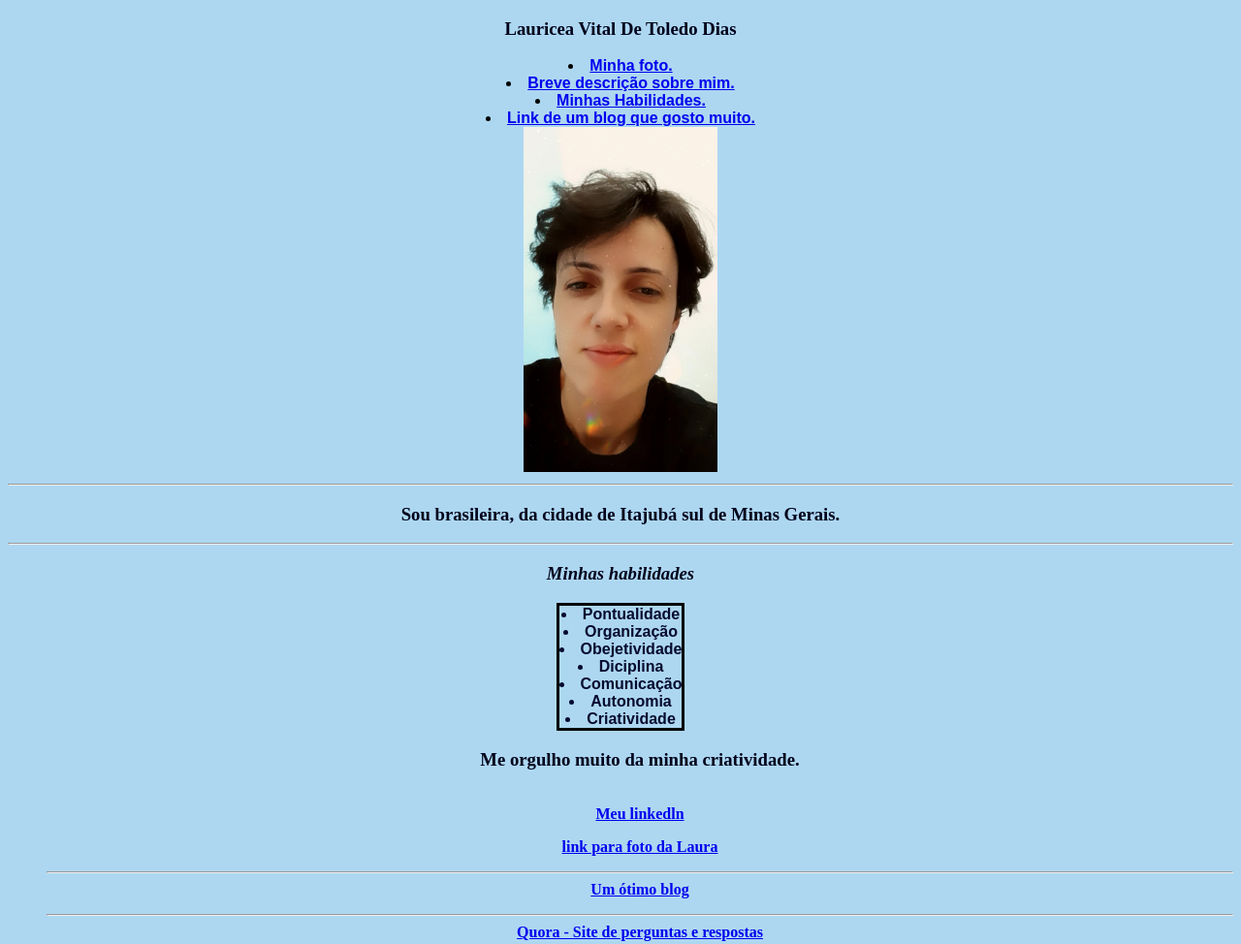
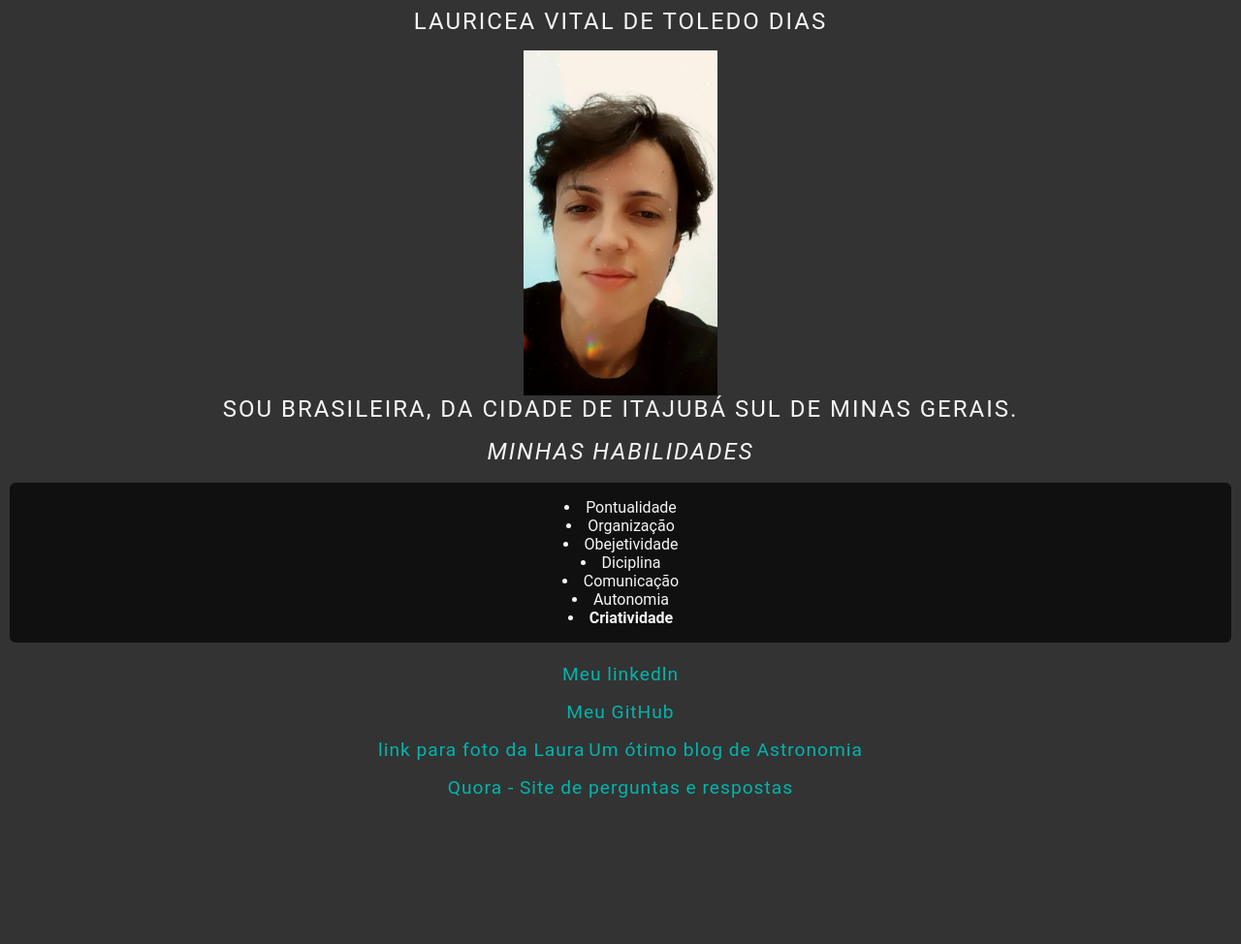
Before and after one commit to Laura-dias388/Laura-dias388.github.io, a plain HTML site: page index.html in a window 1280 px wide. Shown: the whole page at 97% size. After the commit the page ends 832 px from the top, so only its background shows below. Drawn offline with Linux system fonts and the light colour scheme.

Commit message:
Reiniciando meu portifolio

```diff
--- a/index.html
+++ b/index.html
@@ -10,20 +10,19 @@
 </head>
 <body>
     <h3>Lauricea Vital De Toledo Dias</h3>
-<header class="font
+<!-- <header class="font
 " >
     <li> <a href="#imgl"> Minha foto.</a></li>
     <li> <a href="#desc"> Breve descrição sobre mim.</a></li>
     <li> <a href="#hab"> Minhas Habilidades.</a></li>
     <li> <a href="#blog"> Link de um blog que gosto muito.</a></li>
-</header>
+</header> -->
 <img id="imgl" src="./IMG_20220407_020230_534.webp" width="200px" alt="Foto de Lauricea">
-<hr>
 <h3 id="desc" >Sou brasileira, da cidade de Itajubá sul de Minas Gerais.</h3>
-<hr>
+
 <h3 id="hab" > <em>Minhas habilidades</em></h3>
 
-<div class="caixa border" >
+<div class="caixa_border" >
     <li>Pontualidade</li>
     <li>Organização</li>
     <li>Obejetividade</li>
@@ -32,16 +31,18 @@
     <li>Autonomia</li>
     <li><strong>Criatividade</strong></li>
 </div>
-<ul class="list-style">
-<h3>Me orgulho muito da minha criatividade.</h3>
+<!-- <h3>Me orgulho muito da minha criatividade.</h3> -->
 <br>
 <a href=" linkedin.com/in/lauricea-dias-83ba72207 " target="_blank" >Meu linkedln</a>
 <p>
+<a href="Laura-dias388" target="_blank">Meu GitHub</a>
+
+</p>
+</div>
+<div class="caixa border" >
 <a href="#imgl">link para foto da Laura</a>
-<hr>
-<a id="blog" href="https://unidospelaastronomia.wordpress.com/" target="_blank" >Um ótimo blog</a>
+<a id="blog" href="https://unidospelaastronomia.wordpress.com/" target="_blank" >Um ótimo blog de Astronomia</a>
 </p>
-<hr>
 <a id="hover" href="https://pt.quora.com/" target="_blank" >Quora - Site de perguntas e respostas</a>
 <script src="script.js"></script>
 </body>
--- a/style.css
+++ b/style.css
@@ -1,61 +1,39 @@
-h3{
-    color:rgb(1, 1, 27);
-}
-body{
-    background-color: rgb(173, 215, 241);
-    text-align: center;
-    font-weight: bold;
-}
-li{
-    font-family: sans-serif;
-    text-align: center;
-    text-align: inherit;
-}
 
-.list-style{
-    font: sbold;
-    font: italic;
- }
-.caixa{
-    color: rgb(6, 10, 47);
-    display: inline-block;
-    vertical-align: top;
-    line-height: 50pxS;
+/* Gamer Style */
+
+body {
+    font-family: 'Roboto', sans-serif;
+    background-color: #333333;
+    color: #f5f5f5;
     text-align: center;
   }
 
-.border{
-    border: 3px, solid, black;
+  h3 {
+    font-size: 1.5em;
+    font-weight: 400;
+    letter-spacing: 2px;
+    margin: 0 0 16px 0;
+    text-transform: uppercase;
   }
 
-#font{
-    font-family: sans-serif;
+  img#imgl {
+    display: block;
+    margin: 0 auto;
   }
 
-#linkedln{
-    font-family: sans-serif;
+  .caixa_border {
+    padding: 16px;
+    background-color: #111010;
+    border: 2px solid #333333;
+    border-radius: 8px;
   }
 
-div{
-    font-family: monospace;
+  a {
+    font-size: 1.2em;
+    font-weight: 400;
+    color: #00b5ad;
+    text-decoration: none;
+    letter-spacing: 1px;
+    margin-bottom: 16px;
+    background-color: #333333;
   }
-
-/*li:hover{
-    background-color: rgb(52, 67, 127);
-}
-
-li:active{
-    color: white;
-}
-
-/*ul.border{
-    background-color: rgb(102, 100, 136);
-}
-
-a:hover{
-    background-color: rgb(70, 87, 119);
-}
-
-h3{
-    background-color: none;
-}
```
Lines whose indentation alone changed are shown as unchanged.
